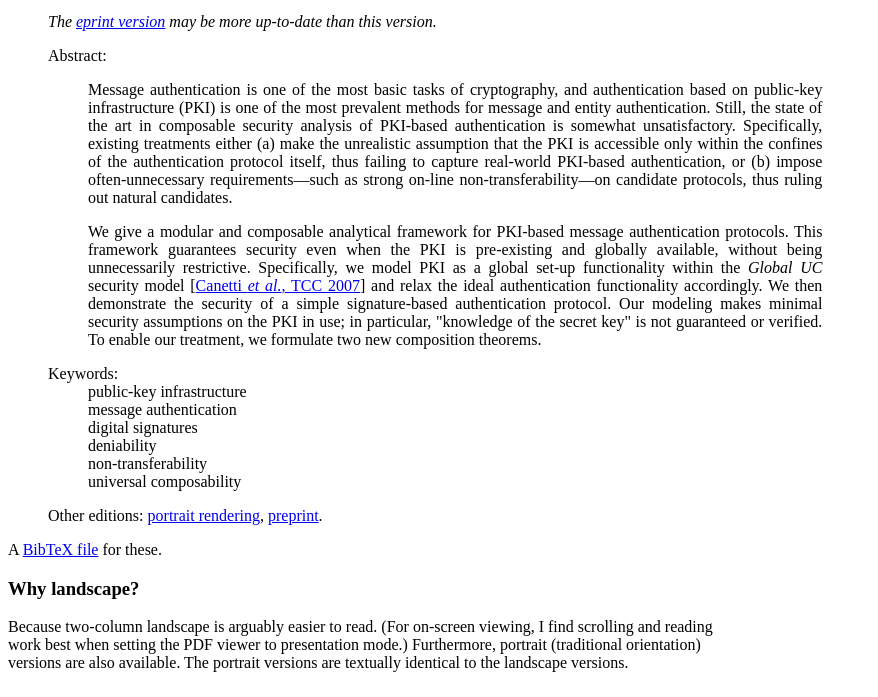
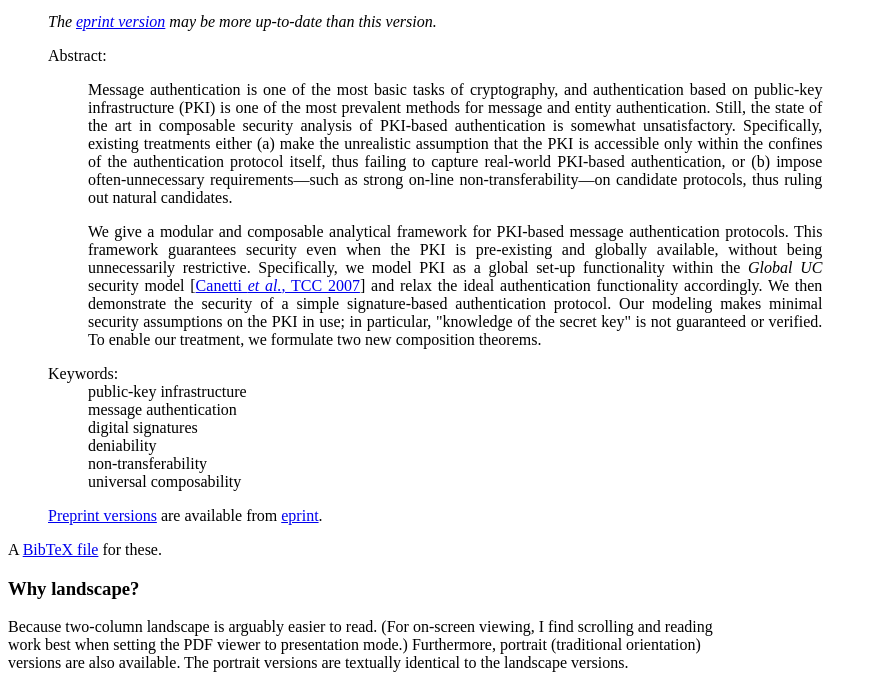
Before and after one commit to danielshahaf/research, a plain HTML site: page index.html in a window 1280 px wide. Shown: the part 103-800 px from the top of the page, without its empty margins (0-878 px from the left). Drawn offline with Linux system fonts and the light colour scheme.

Commit message:
index.html: AuthnPKI: Update preprint/local versions links.

```diff
--- a/index.html
+++ b/index.html
@@ -39,7 +39,8 @@ body > p {
 
 <li id="CSV14:AuthnPKI">
 <p>
-<a href="./AuthnPKI.pdf" class="title">Composable Authentication with Global PKI</a>,
+<!-- TODO: add a PDF of the latest public version and link to it here -->
+<a href="#CSV14:AuthnPKI" class="title">Composable Authentication with Global PKI</a>,
 with
 <a href="http://www.cs.bu.edu/~canetti/">Ran Canetti</a>
 and
@@ -80,10 +81,14 @@ TCC 2007</a>] and relax the ideal authentication functionality accordingly. We t
 </dl>
 
 <p>
-Other editions:
-<a href="./AuthnPKI-portrait.pdf">portrait rendering</a>,
-<a href="https://eprint.iacr.org/2014/432">preprint</a>.
+<a href="https://eprint.iacr.org/2014/432">Preprint versions</a> are available from
+<a href="https://eprint.iacr.org/">eprint</a>.
 <!-- A Ctrl+F search for "eprint" should find the link text "preprint". -->
+<!--
+  Local versions:
+  <a href="./AuthnPKI.pdf">local copy</a> (corresponds to version 20140612:030135 on eprint)
+  (<a href="./AuthnPKI-portrait.pdf">portrait rendering</a>)
+-->
 </p>
 
 </li>
```
